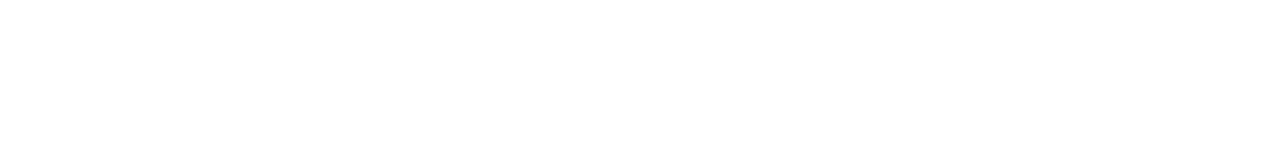
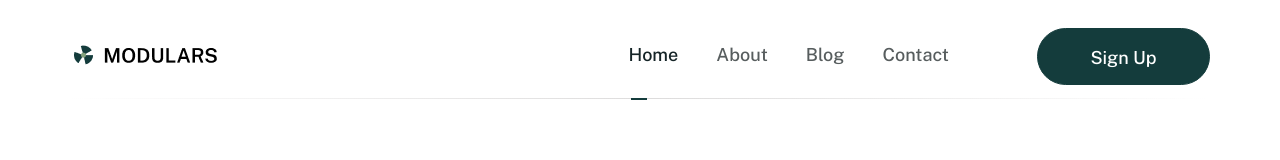
Before and after one commit to be-manhdinhxuan/Modulars, a plain HTML site: page index.html in a window 1280 px wide. Shown: the top 160 px of the page. Drawn offline with nearby package versions, Linux system fonts and the light colour scheme.

Commit message:
Header top

```diff
--- a/assets/css/style.css
+++ b/assets/css/style.css
@@ -49,3 +49,92 @@ button {
   max-width: calc(100% - 40px);
   margin: 0 auto;
 }
+
+.btn {
+  --height: 57px;
+  display: inline-block;
+  min-width: 173px;
+  height: var(--height);
+  padding: 0 20px;
+  border-radius: 40px;
+  border: 1.5px solid var(--primary-color);
+  font-family: var(--font-header);
+  font-weight: 500;
+  font-size: 1.8rem;
+  line-height: var(--height);
+  text-align: center;
+  color: #fff;
+  background: var(--primary-color);
+}
+
+.btn:hover {
+  opacity: 0.9;
+  cursor: pointer;
+}
+
+/* Header top */
+.fixed {
+  position: sticky;
+  top: -16px;
+  z-index: 1;
+}
+
+.header {
+  padding-top: 28px;
+}
+
+.header-top {
+  display: flex;
+  align-items: center;
+}
+
+.navbar {
+  margin-left: auto;
+}
+
+.navbar__list {
+  display: flex;
+  column-gap: 38px;
+}
+
+.navbar__link {
+  font-family: var(--font-header);
+  font-weight: 500;
+  font-size: 1.8rem;
+  line-height: 1.56;
+  color: #575d5e;
+}
+
+.navbar__link--active,
+.navbar__link:hover {
+  color: var(--text-color);
+}
+
+.navbar__link--active::after {
+  position: relative;
+  left: 2px;
+  bottom: -28px;
+  content: "";
+  display: flex;
+  width: 16px;
+  height: 2px;
+  background: var(--primary-color);
+}
+
+.header-actions {
+  display: flex;
+  align-items: center;
+  margin-left: 88px;
+}
+
+.header__line {
+  margin-top: 13px;
+  width: 100%;
+  height: 1px;
+  background: linear-gradient(
+    90deg,
+    #ffffff 0%,
+    #dddcdc 51.09%,
+    rgba(213, 213, 213, 0) 99.68%
+  );
+}
--- a/index.html
+++ b/index.html
@@ -93,5 +93,46 @@
     <!-- Css -->
     <link rel="stylesheet" href="./assets/css/style.css" />
   </head>
-  <body></body>
+  <body style="height: 6000px">
+    <!-- Header top -->
+    <header class="header fixed">
+      <div class="container">
+        <!-- Header -->
+        <div class="header-top">
+          <!-- Logo -->
+          <a href="/">
+            <img
+              src="./assets/img/logo.png"
+              alt="MODULARS"
+              class="header-logo"
+            />
+          </a>
+
+          <!-- Navbar -->
+          <nav class="navbar">
+            <ul class="navbar__list">
+              <li class="navbar__item">
+                <a href="#!" class="navbar__link navbar__link--active">Home</a>
+              </li>
+              <li class="navbar__item">
+                <a href="#!" class="navbar__link">About</a>
+              </li>
+              <li class="navbar__item">
+                <a href="#!" class="navbar__link">Blog</a>
+              </li>
+              <li class="navbar__item">
+                <a href="#!" class="navbar__link">Contact</a>
+              </li>
+            </ul>
+          </nav>
+
+          <!-- Actions -->
+          <div class="header-actions">
+            <a href="#!" class="btn">Sign Up</a>
+          </div>
+        </div>
+        <div class="header__line"></div>
+      </div>
+    </header>
+  </body>
 </html>
```
Also changed, not shown: assets/img/logo.png (added).
